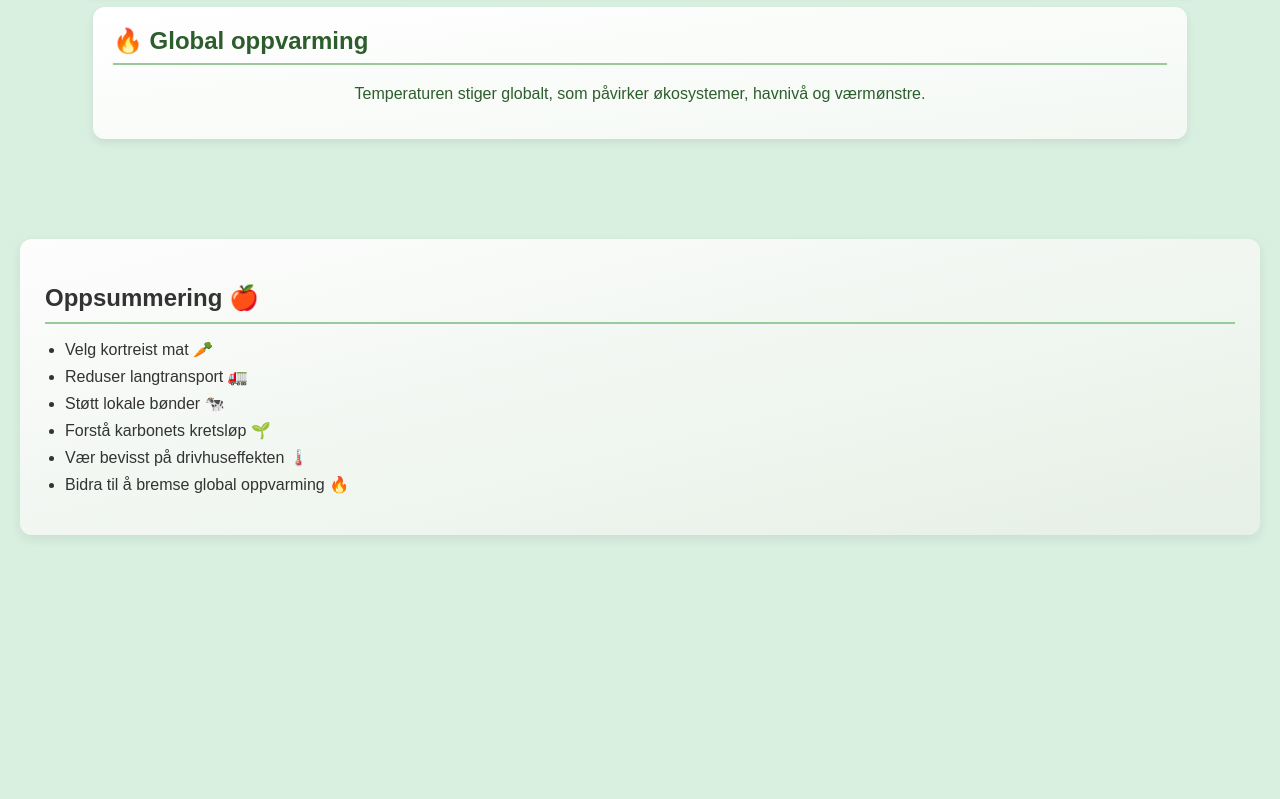
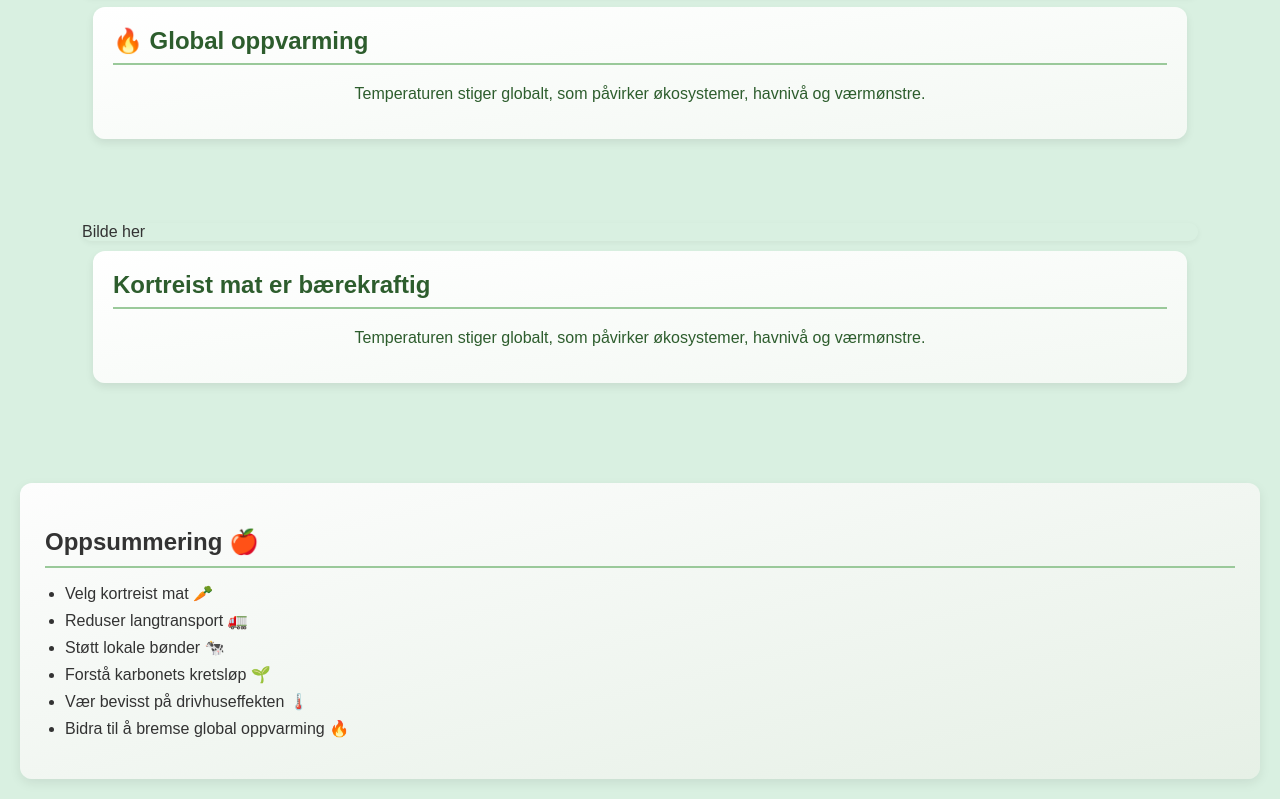
Before and after one commit to Vetle10/Kortreist-Mat, a plain HTML site: page index.html in a window 1280 px wide. Shown: the part 2713-3512 px from the top of the page. Before the commit the page ends 3268 px from the top, so only its background shows below. Drawn offline with Linux system fonts and the light colour scheme.

Commit message:
Add section on sustainable local food
Added a new section highlighting the benefits of local food.

```diff
--- a/index.html
+++ b/index.html
@@ -260,6 +260,18 @@ Våre valg kan redusere CO₂-utslipp, spare energi og støtte lokale bønder.</
         </div>
     </div>
 
+
+     <!-- Seksjon 6 -->
+    <div class="section" style="justify-content: center;">
+        <div class="image-placeholder" style="width: 90%;">Bilde her</div>
+        <div class="info-box" style="width: 85%; text-align: center;">
+            <h2>Kortreist mat er bærekraftig</h2>
+            <p>Temperaturen stiger globalt, som påvirker økosystemer, havnivå og værmønstre.</p>
+        </div>
+    </div>
+
+
+
     <!-- Oppsummering -->
     <div class="summary-box">
         <h2>Oppsummering 🍎</h2>
```
